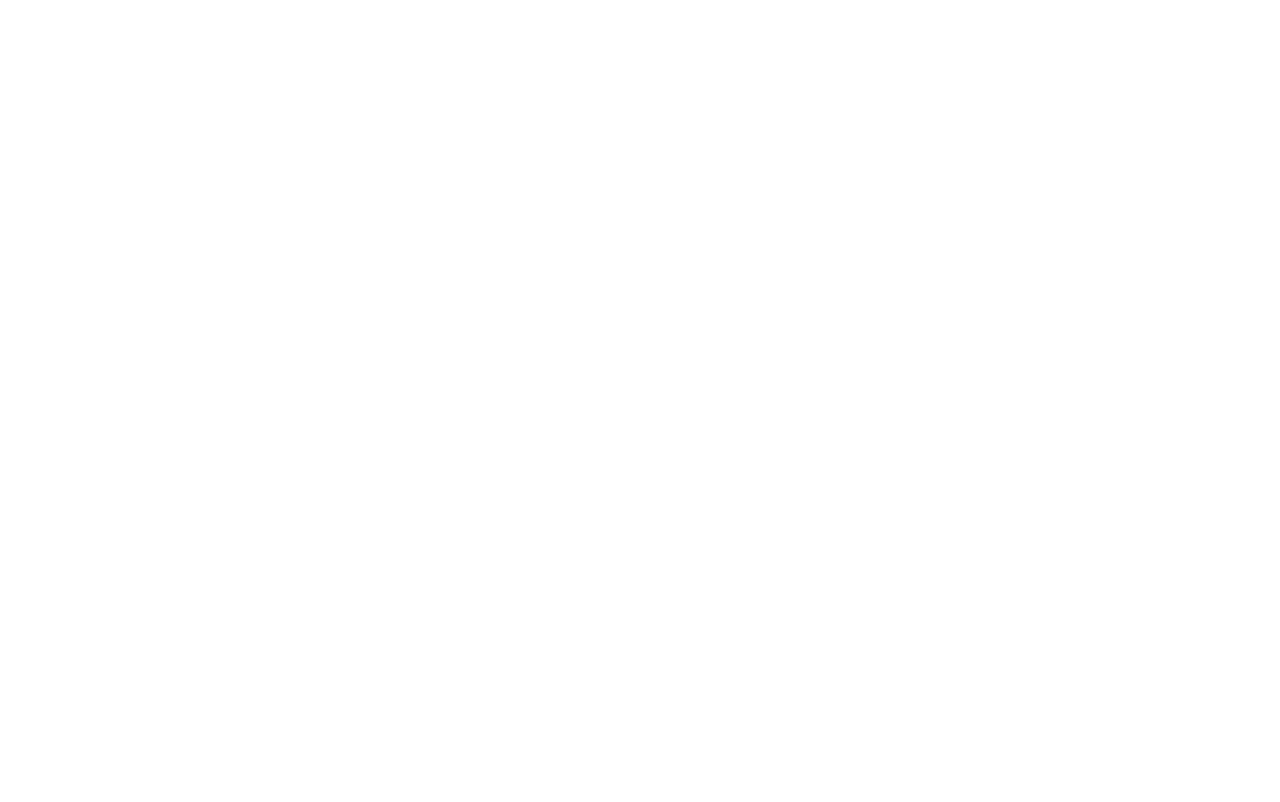
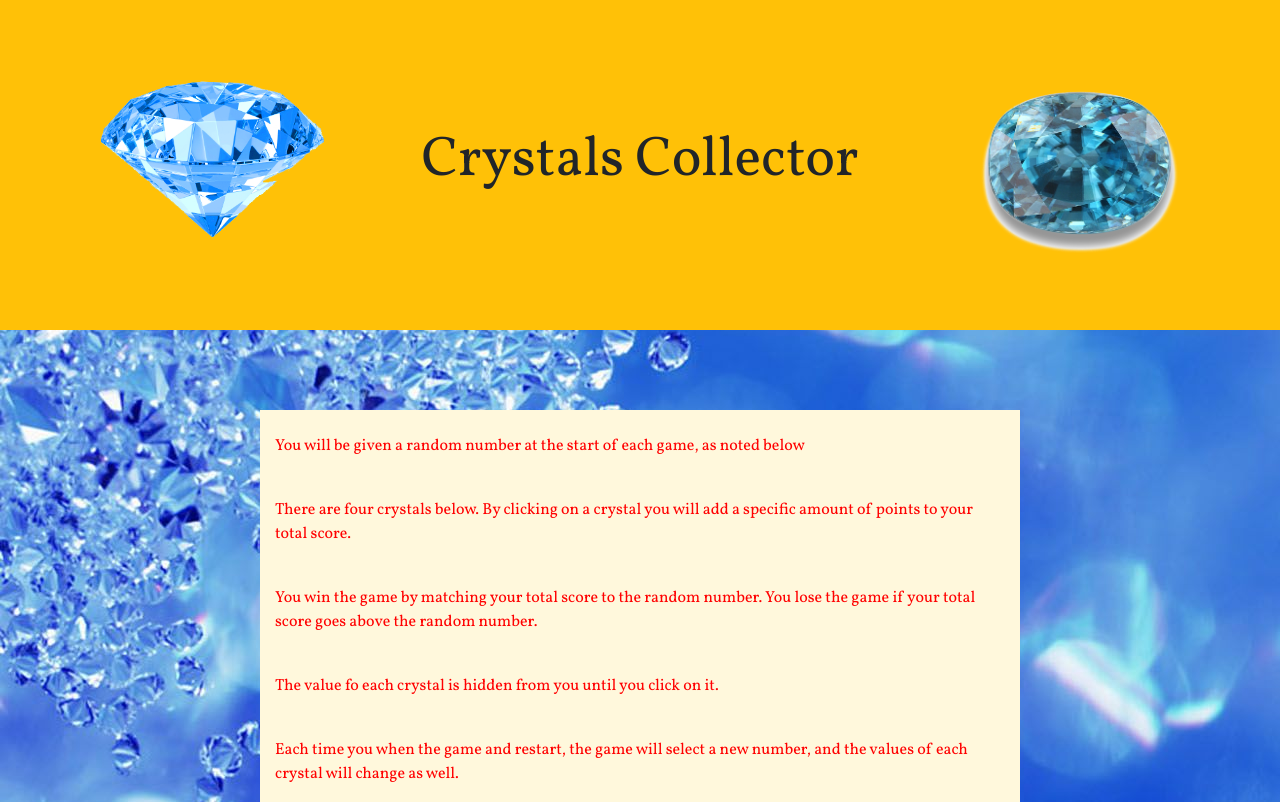
Before and after one commit to eozuna3/unit-4-game, a plain HTML site: page index.html in a window 1280 px wide. Drawn offline with nearby package versions, Linux system fonts and the light colour scheme.

Commit message:
Started the creation of html for index page including addition of jumbtron and instructions using bootstrap.  Also found and added crystal images for webpage.

```diff
--- a/assets/css/style.css
+++ b/assets/css/style.css
@@ -0,0 +1,13 @@
+body{
+  font-family: 'Vollkorn', serif, sans-serif;
+  background: url("../images/wp3977146-crystals-wallpapers.jpg");
+  font-size: 16px;
+}
+
+#mainSection{
+  color: red;
+}
+
+#gameInstructions{
+  background-color: cornsilk;
+}
--- a/index.html
+++ b/index.html
@@ -1,5 +1,6 @@
 <!DOCTYPE html>
 <html lang="en">
+
 <head>
   <title>Crystals Collector Game</title>
   <link rel="stylesheet" type="text/css" href="assets/css/reset.css">
@@ -7,16 +8,62 @@
   <link rel="stylesheet" href="https://stackpath.bootstrapcdn.com/bootstrap/4.4.1/css/bootstrap.min.css"
     integrity="sha384-Vkoo8x4CGsO3+Hhxv8T/Q5PaXtkKtu6ug5TOeNV6gBiFeWPGFN9MuhOf23Q9Ifjh" crossorigin="anonymous">
   <link rel="stylesheet" type="text/css" href="assets/css/style.css">
+  <link href="https://fonts.googleapis.com/css?family=Vollkorn&display=swap" rel="stylesheet">
   <meta name="author" content="Eduardo Ozuna">
   <meta name="description" content="Crystals Collector Game">
 </head>
+
 <body>
 
+  <!---------------------  Jumbotron Header  --------------------------------->
+  <div class="jumbotron jumbotron-fluid bg-warning">
+    <div class="container">
+      <div class="row">
+        <div class="col-md-3">
+          <img id="gemimage1" src="assets/images/diamon-blue-gem.png" class="img-fluid" style="width: 100%;"
+            alt="Blue Diamond">
+        </div>
+        <div class="col-md-6 text-center mx-auto my-auto">
+          <h1 class="display-4 ">Crystals Collector</h1>
+        </div>
+        <div class="col-md-3">
+          <img id="gemimage2" src="assets/images/oval-blue-gem.png" class="img-fluid" style="width: 100%;"
+            alt="Blue Oval Gem">
+        </div>
+      </div>
+    </div>
+  </div>
+
+  <!------------------------  Main Section  ---------------------------------->
+  <div id="mainSection" class="container">
+    <div class="row pt-5"></div>
+    <div class="row">
+      <div class="col-md-2"></div>
+      <div id="gameInstructions"class="col-md-8 pt-4">
+        <p>You will be given a random number at the start of each game, as noted below</p>
+        <br>
+        <p>There are four crystals below.  By clicking on a crystal you will add a specific amount of points to your total score.</p>
+        <br>
+        <p> You win the game by matching your total score to the random number.  You lose the game if your total score goes above the random number.</p>
+        <br>
+        <p>The value fo each crystal is hidden from you until you click on it.</p>
+        <br>
+        <p>Each time you when the game and restart, the game will select a new number, and the values of each crystal will change as well.</p>
+      </div>
+    </div>
+    <div id="gemButtons" class="row">
+
+    </div>
+    <div id="randomNumber" class="row">
+
+    </div>
+    <div id="totalScore" class="row">
+
+    </div>
+  </div>
 
 
-
-
- <!----------------------- Script tags --------------------------------------->
+  <!------------------------- Script tags ------------------------------------->
 
   <script src="assets/javascript/game.js"></script>
   <script src="https://code.jquery.com/jquery-3.4.1.slim.min.js"
@@ -29,4 +76,5 @@
     integrity="sha384-wfSDF2E50Y2D1uUdj0O3uMBJnjuUD4Ih7YwaYd1iqfktj0Uod8GCExl3Og8ifwB6"
     crossorigin="anonymous"></script>
 </body>
+
 </html>
```
Also changed, not shown: assets/images/Gemstone-PNG-HD.png (added), assets/images/diamon-blue-gem.png (added), assets/images/drop-clear-red.png (added), assets/images/drop-solid-red.png (added), assets/images/green-gem.png (added), assets/images/oval-blue-gem.png (added), assets/images/oval-red-gem.png (added), assets/images/wp3977146-crystals-wallpapers.jpg (added). Lines whose indentation alone changed are shown as unchanged.
